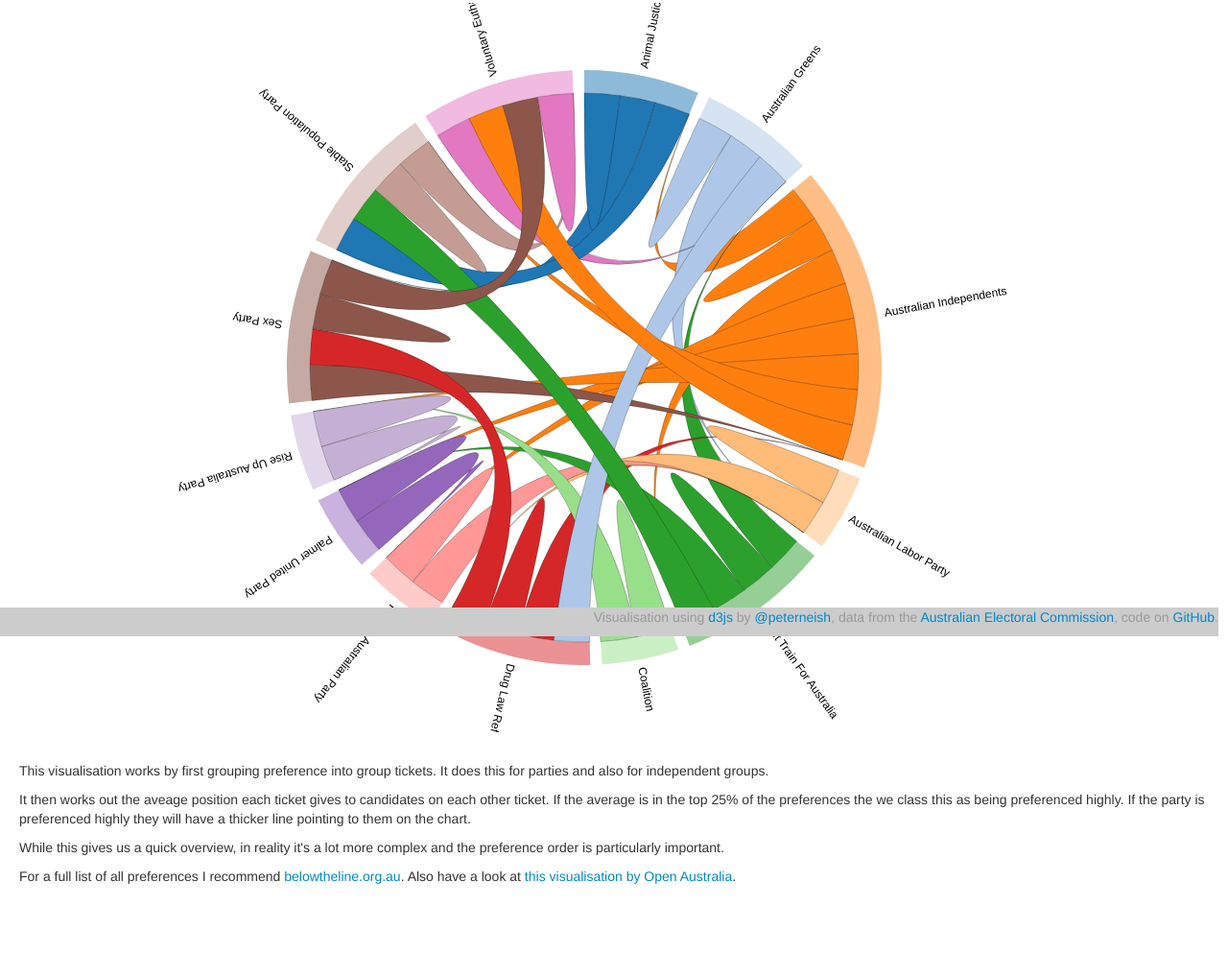
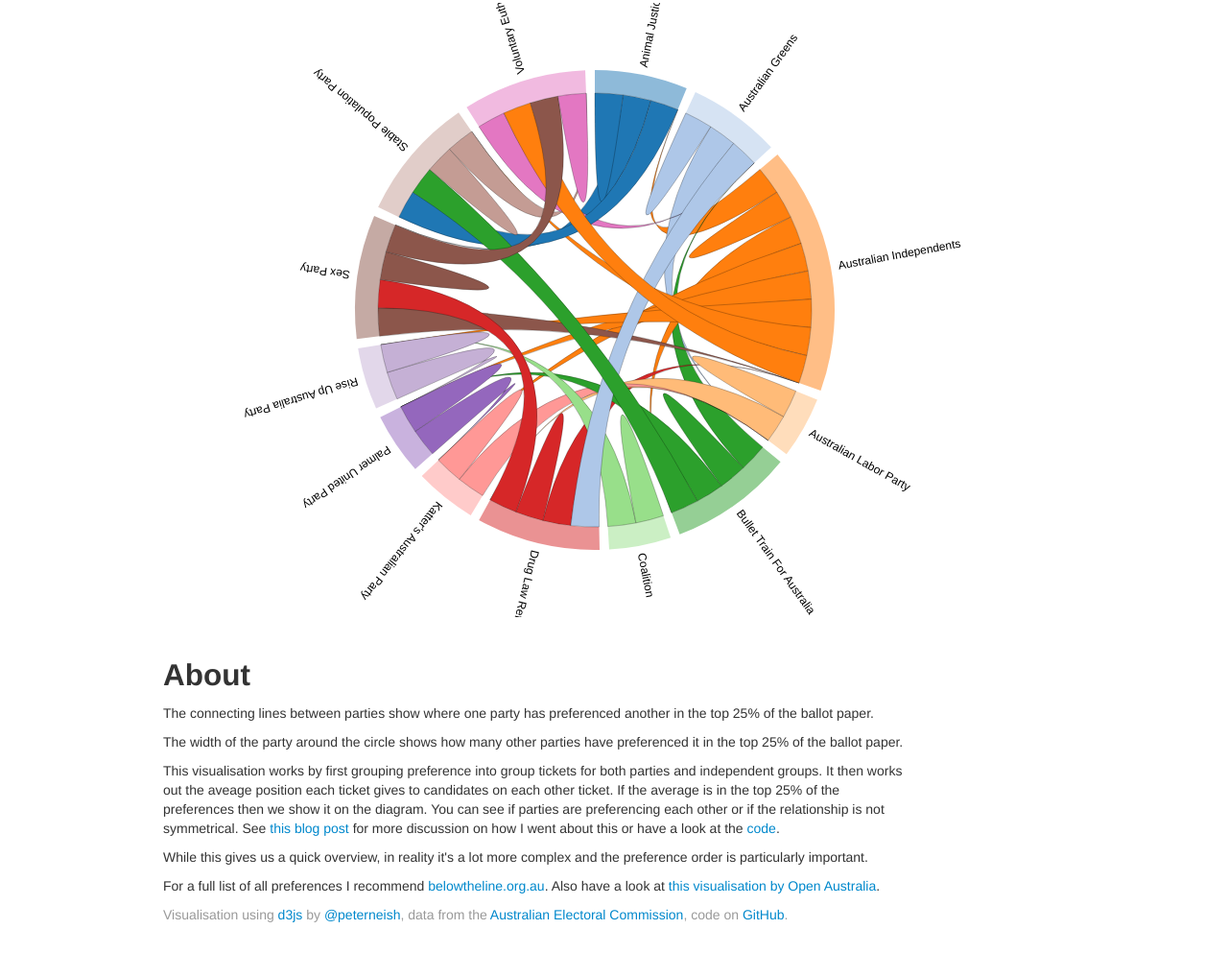
Before and after one commit to peterneish/preferences, a plain HTML site: page index.html in a window 1280 px wide. Shown: the part 137-1130 px from the top of the page at 96% size. Drawn offline with nearby package versions, Linux system fonts and the light colour scheme.

Commit message:
better formatting and updated blurb text

```diff
--- a/index.html
+++ b/index.html
@@ -45,11 +45,13 @@ text { font: 12px sans-serif; }
       <div class="navbar-inner">
         <div class="container">
           <a class="brand" href="#">Senate Preferences in Australian Senate Election 2013</a>
-        </div>
+		  <span class="pull-right"><a class="brand" href="http://twitter.com/peterneish">@peterneish</a></span>
+		</div>
+
       </div>
     </div>
 
-<div id="container" class="container-fluid">
+<div id="container" class="container">
 
 <div id="buttons">
 <button class="btn btn-primary" value="act">ACT</button>
@@ -60,37 +62,44 @@ text { font: 12px sans-serif; }
 <button class="btn" value="tas">TAS</button>
 <button class="btn" value="vic">Victoria</button>
 <button class="btn" value="wa">WA</button>
+<a class="pull-right" href="#about"><strong>More info</strong></a>
 </div>
 
 <div id="viz">
 </div>
 
+<a name="about"></a>
+<div class="container span10">
+<h2>About</h2>
+<div class="blurb" class="span8">
+<p>The connecting lines between parties show where one party has preferenced another in the top 25% of the ballot paper.</p>
 
-<div class="blurb" class="span12"><p>This visualisation works by first grouping preference into group tickets.
-It does this for parties and also for independent groups.</p>
+<p>The width of the party around the circle shows how many other parties have preferenced it in the top 25% of the ballot paper.</p>
+
+<p>This visualisation works by first grouping preference into group tickets for both parties and independent groups.
+It then works out the aveage position each ticket gives to candidates on each other ticket.
+If the average is in the top 25% of the preferences then we show it on the diagram. You can see if parties are preferencing each other or if
+the relationship is not symmetrical. See <a href="http://peter.neish.net/visualising-election-2013/">this blog post</a> for more discussion on how
+I went about this or have a look at the <a href="https://github.com/peterneish/preferences">code</a>.
+</p>
+
 <p>
-It then works out the aveage position each ticket gives to candidates on each other ticket.
-If the average is in the top 25% of the preferences the we class this as being preferenced highly. If the party is preferenced highly they will have a
-thicker line pointing to them on the chart.
+While this gives us a quick overview, in reality it's a lot more complex and the preference order is particularly important.
 </p>
-<p>
-While this gives us a quick overview, in reality it's a lot more complex and the preference order is particularly important.</p>
 <p>For a full list of all preferences I recommend <a href="http://www.belowtheline.org.au/">belowtheline.org.au</a>. Also have a look at <a href="https://www.openaustraliafoundation.org.au/2013/08/26/an-experiment-in-visualising-preferences/">this visualisation by Open Australia</a>.
 </p>
-<p>&nbsp;</p>
-<p>&nbsp;</p>
 <div style="clear:both;"></div>
 </div>
 
-<div class="navbar navbar-fixed-bottom" id="footer">
+<div>
 
-			<p class="muted credit pull-right">Visualisation using <a href="http://d3js.org">d3js</a> by <a href="http://twitter.com/peterneish">@peterneish</a>,
+			<p class="muted credit">Visualisation using <a href="http://d3js.org">d3js</a> by <a href="http://twitter.com/peterneish">@peterneish</a>,
 			data from the <a href="http://www.aec.gov.au">Australian Electoral Commission</a>, code on <a href="https://github.com/peterneish/preferences">GitHub</a>.
 			</p>
 
 		</div>
+
 </div>
-
 
 
 <script src="http://d3js.org/d3.v3.min.js" charset="utf-8"></script>
@@ -107,7 +116,7 @@ var w = window,
     y = w.innerHeight|| e.clientHeight || g.clientHeight;
 
 var width = Math.max( x * 0.95, 900 ),  //width
-    height = Math.max( y * 0.95, 720 ); //height
+    height = Math.max( y * 0.80, 620 ); //height
 
 var outerRadius = Math.min(width, height) / 2 - 70,
 
@@ -240,14 +249,6 @@ function drawChart(state){
 				.text(function(d,i) { return tickets[i].name; });
 
 
-		//groupText.append("textPath")
-			//.attr("xlink:href", function(d, i) { return "#group" + i; })
-			//.text(function(d, i) { return tickets[i].name; });
-
-		// Remove the labels that don't fit. :(
-		//groupText.filter(function(d, i) { return groupPath[0][i].getTotalLength() / 2 - 16 < this.getComputedTextLength(); })
-		//	.remove();
-
 		// Add the chords.
 		var chord = svg.selectAll(".chord")
 			.data(layout.chords)
```
